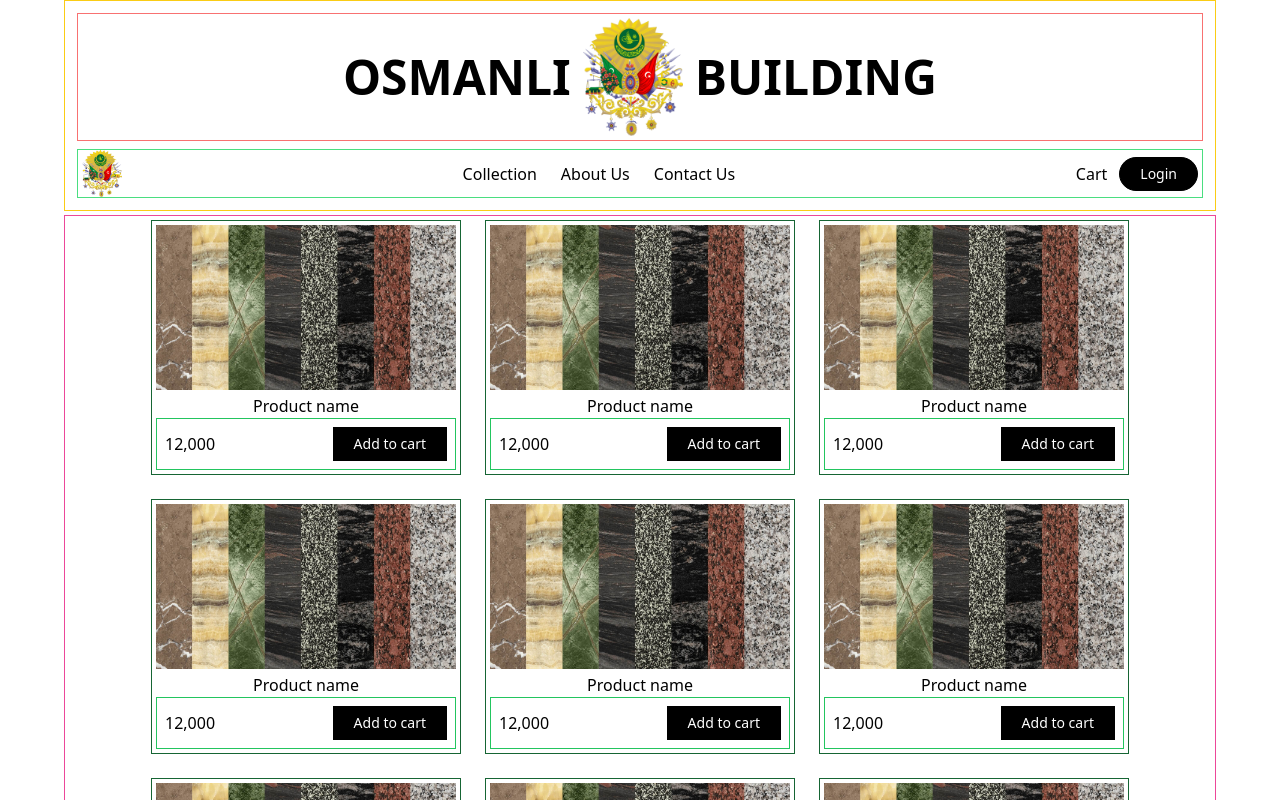
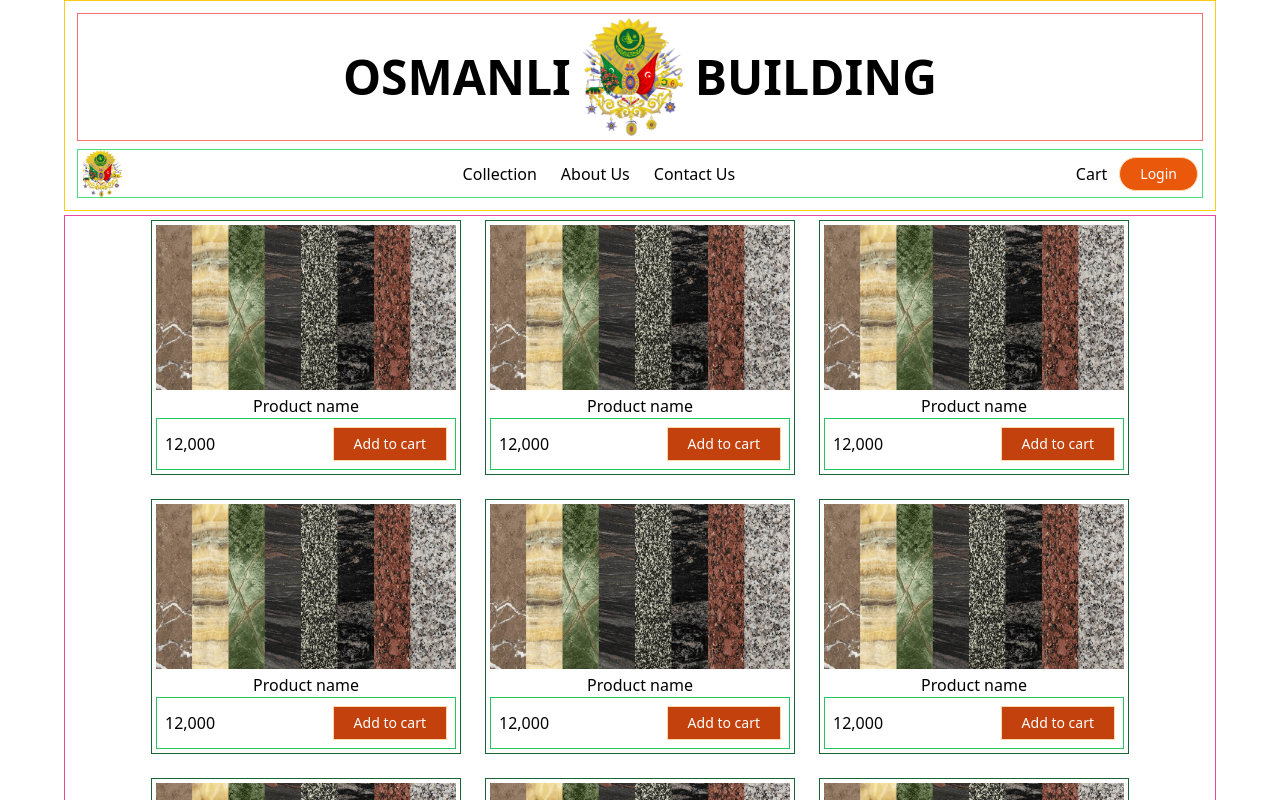
Before and after one commit to Bobzero23/Osmanli-Building-Frontend, a Next.js app: page / in a window 1280 px wide. Shown: the top 800 px of the page. Built offline with nearby package versions, Linux system fonts and the light colour scheme.

Commit message:
styling: adding some styling

```diff
--- a/styles/globals.css
+++ b/styles/globals.css
@@ -7,11 +7,11 @@
   }
 
   .black_btn {
-    @apply  border border-black bg-black py-1.5 px-5 text-white transition-all hover:bg-white hover:text-black text-center text-sm flex items-center justify-center;
+    @apply  border border-orange-200 bg-orange-700 py-1.5 px-5 text-white transition-all hover:bg-white hover:text-black text-center text-sm flex items-center justify-center;
   }
 
   .black_btn_rounded {
-    @apply rounded-full border border-black bg-black py-1.5 px-5 text-white transition-all hover:bg-white hover:text-black text-center text-sm flex items-center justify-center;
+    @apply rounded-full border border-orange-200 bg-orange-600 py-1.5 px-5 text-white transition-all hover:bg-orange-300 hover:text-white text-center text-sm flex items-center justify-center;
   }
 
   .flex-center {
@@ -22,6 +22,14 @@
     @apply mt-5 text-5xl font-extrabold leading-[1.15] text-black sm:text-6xl;
   }
 
+  .orange_gradient {
+    @apply bg-gradient-to-r from-amber-500 via-orange-600 to-yellow-500 bg-clip-text text-transparent;
+  }
+
+  .outline_btn {
+    @apply bg-transparent py-1.5 px-5 text-black transition-all hover:bg-orange-400 hover:text-white text-center text-sm flex items-center justify-center;
+  }
+
   .text_size {
     @apply text-xl sm:text-2xl md:text-3xl lg:text-4xl xl:text-5xl;
   }
```
